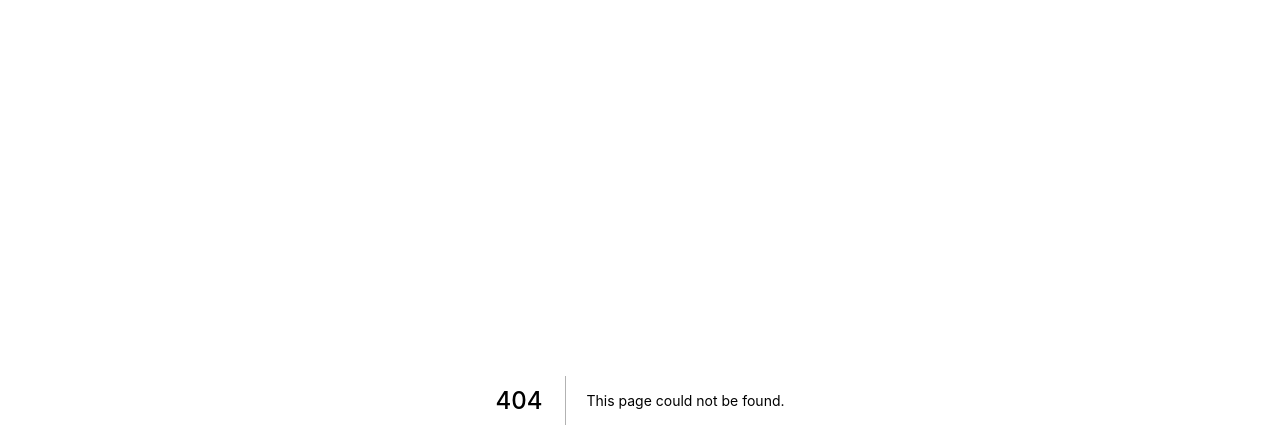
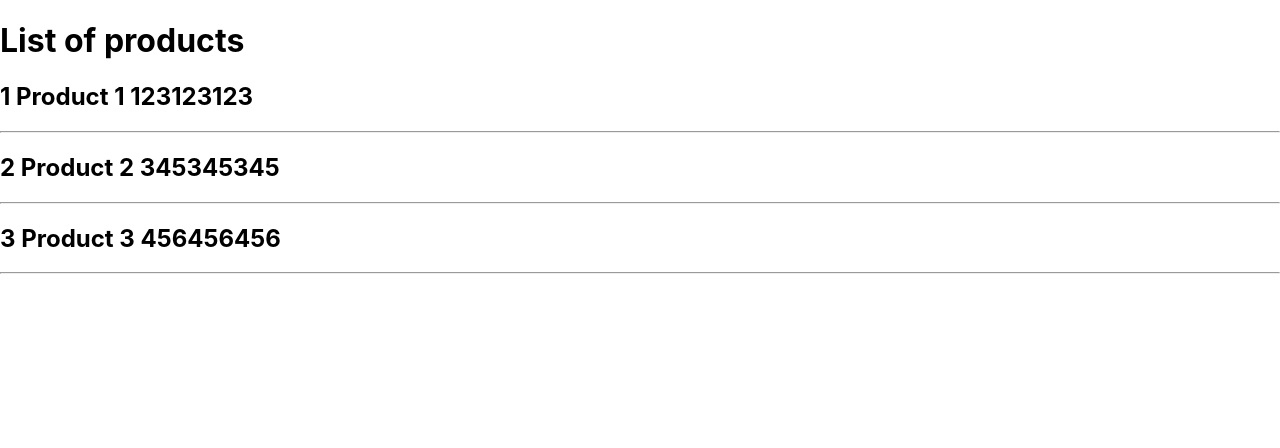
Before and after one commit to moonshadow95/next-tutorial, a Next.js app: page /products in a window 1280 px wide. Before the commit this address had no page. Shown: the top 448 px of the page. Built offline with nearby package versions, Linux system fonts and the light colour scheme; data requests are answered from the project's data file.

Commit message:
Incremental Static Generation (ISR)

```diff
--- /dev/null
+++ b/db.json
@@ -0,0 +1,22 @@
+{
+  "products": [
+    {
+      "id": 1,
+      "title": "Product 1",
+      "price": "123123123",
+      "description": "Description 1"
+    },
+    {
+      "id": 2,
+      "title": "Product 2",
+      "price": "345345345",
+      "description": "Description 2"
+    },
+    {
+      "id": 3,
+      "title": "Product 3",
+      "price": "456456456",
+      "description": "Description 3"
+    }
+  ]
+}
--- a/package.json
+++ b/package.json
@@ -6,9 +6,11 @@
     "dev": "next dev",
     "build": "next build",
     "start": "next start",
-    "lint": "next lint"
+    "lint": "next lint",
+    "serve-json": "json-server --watch db.json --port 4000"
   },
   "dependencies": {
+    "json-server": "^0.17.0",
     "next": "12.3.1",
     "react": "18.2.0",
     "react-dom": "18.2.0"
--- /dev/null
+++ b/pages/products/index.js
@@ -0,0 +1,27 @@
+import Link from 'next/link';
+import React from 'react';
+
+const ProductList = ({ products }) => (
+  <>
+    <h1>List of products</h1>
+    {products.map((product) => (
+      <div key={product.id}>
+        <Link href={`/products/${product.id}`} passHref>
+          <h2>
+            {product.id} {product.title} {product.price}
+          </h2>
+        </Link>
+        <hr />
+      </div>
+    ))}
+  </>
+);
+
+export default ProductList;
+
+export async function getStaticProps() {
+  const data = await (await fetch('http://localhost:4000/products')).json();
+  return {
+    props: { products: data },
+  };
+}
```
Also changed, not shown: pages/products/[productId].js (added, +51 -0 lines), 2 other files (tests, documents, lock files or other folders).
